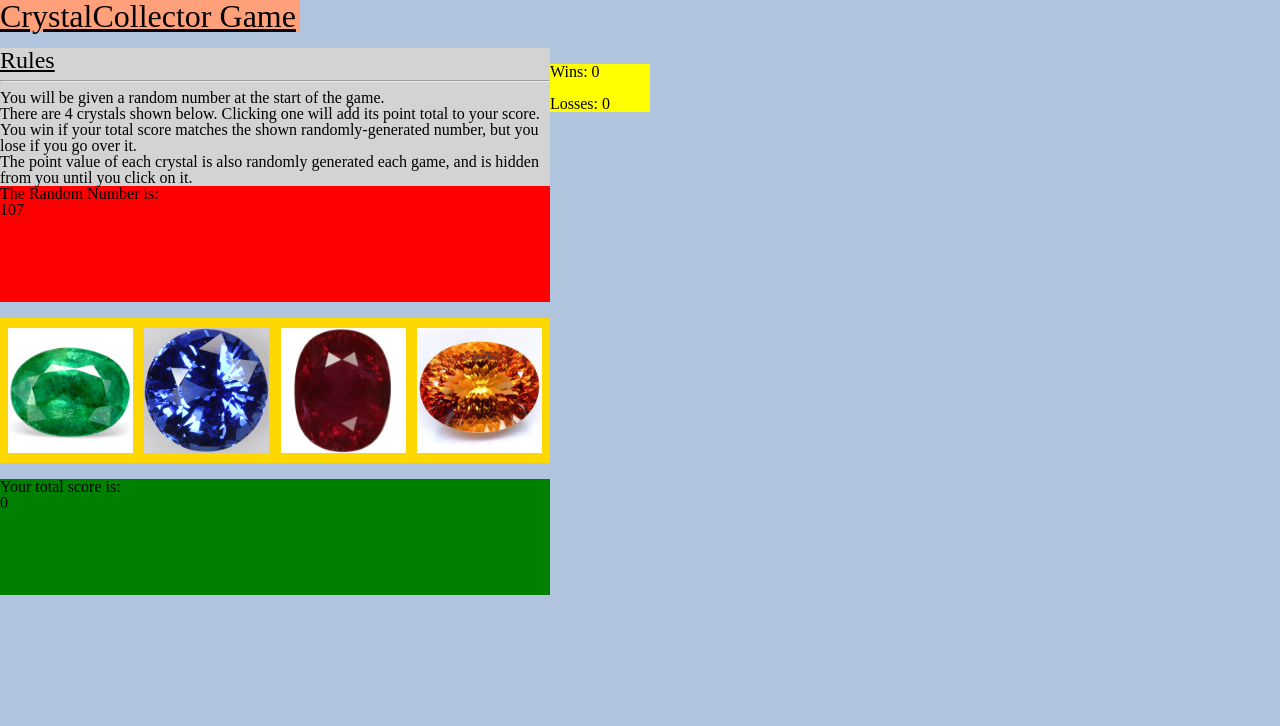
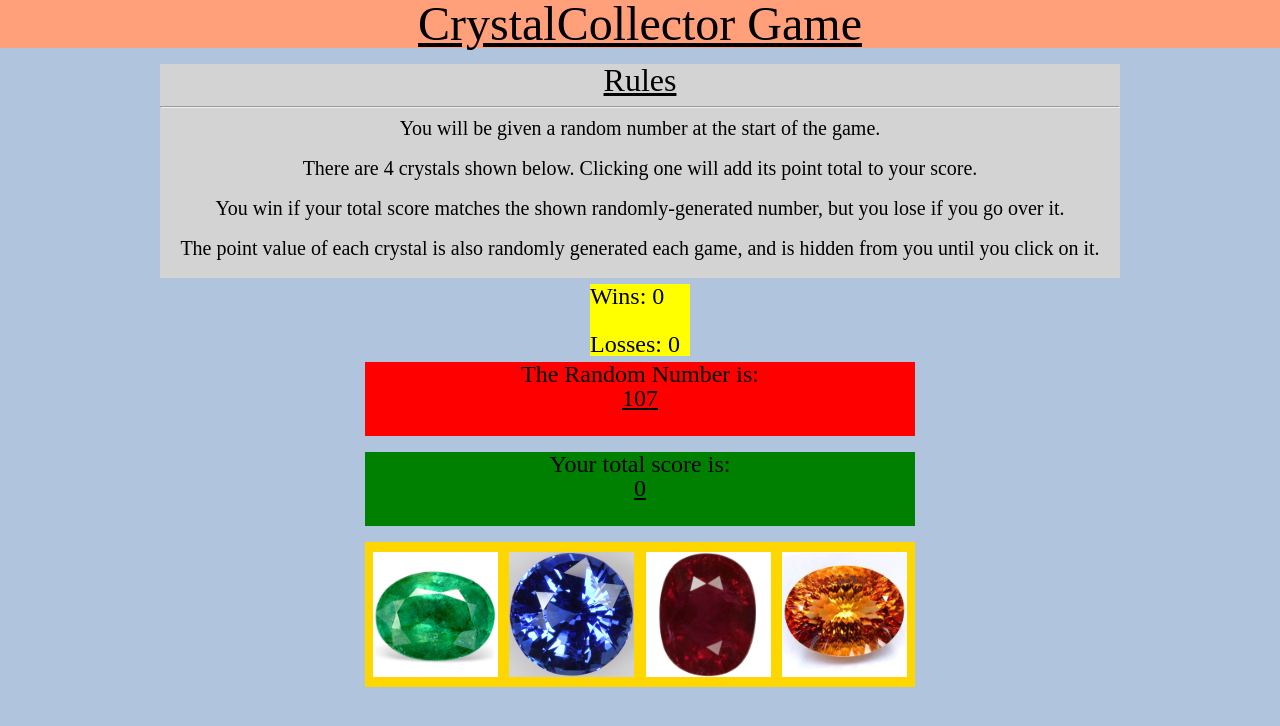
Before and after one commit to Bigminer106/week-4-game, a plain HTML site: page index.html in a window 1280 px wide. Drawn offline with nearby package versions, Linux system fonts and the light colour scheme.

Commit message:
Pretty Up CSS

```diff
--- a/assets/css/style.css
+++ b/assets/css/style.css
@@ -5,10 +5,12 @@ body {
 }
 
 .gameTitle {
-  font-size: 2rem;
-  width: 300px;
+  font-size: 3rem;
   text-decoration: underline black;
+  text-align: center;
   background-color: lightsalmon;
+  margin: 0 auto;
+  width: auto;
 }
 
 div {
@@ -16,41 +18,57 @@ div {
 }
 
 .rules {
-  font-size: 1.5rem;
+  font-size: 2rem;
   text-decoration: underline black;
 }
 
 .descript {
-  float: left;
+  margin: 0 auto;
+  font-size: 1.25rem;
+  text-align: center;
   background-color: lightgray;
+  width: 75%;
 }
 
 .rngTop {
   background-color: red;
+  margin: 0 auto;
+  font-size: 1.5rem;
+  text-align: center;
+  margin-top: -10px;
 }
 
 .rngShown {
-  height: 100px;
+  margin-top: auto;
+  height: 50px;
+  text-decoration: underline solid black;
 }
 
 .winLoss {
   background-color: yellow;
-  width: 550px;
-  float: left;
   width: 100px;
+  font-size: 1.5rem;
+  margin: 0 auto;
+  margin-top: -10px;
 }
 
 .totalScoreTop {
   background-color: green;
+  margin: 0 auto;
+  font-size: 1.5rem;
+  text-align: center;
 }
 
 .totalScoreShown {
-  height: 100px;
+  margin-top: auto;
+  height: 50px;
+  text-decoration: underline solid black;
 }
 
 .gems {
   background-color: gold;
   height: 145px;
+  margin: 0 auto;
 }
 
 .gem1, .gem2, .gem3, .gem4 {
--- a/assets/javascript/game.js
+++ b/assets/javascript/game.js
@@ -48,7 +48,7 @@ $(document).ready(function () {
 
       wins++;
 
-      $('.winLoss').html('<h1>Wins: ' + wins +     '</h1><br><h1>Losses: ' + losses + '</h1>');
+      $('.winLoss').html('<h1>Wins: ' + wins + '</h1><br><h1>Losses: ' + losses + '</h1>');
 
       randomGen = randomNumberFromRange(minRandomGen, maxRandomGen);
       $('.rngShown').html('<h1>' + randomGen + '</h1>');
@@ -77,8 +77,7 @@ $(document).ready(function () {
 
     $('.totalScoreShown').html('<h1>' + totalScore + '</h1>');
 
-    winner();
-    loser();
+    winLoss();
   });
 
   $('.gem3').click(function () {
@@ -86,8 +85,7 @@ $(document).ready(function () {
 
     $('.totalScoreShown').html('<h1>' + totalScore + '</h1>');
 
-    winner();
-    loser();
+    winLoss();
   });
 
   $('.gem4').click(function () {
@@ -95,8 +93,6 @@ $(document).ready(function () {
 
     $('.totalScoreShown').html('<h1>' + totalScore + '</h1>');
 
-    winner();
-    loser();
+    winLoss();
   });
-
 });
--- a/index.html
+++ b/index.html
@@ -17,9 +17,13 @@
     <h2 class="rules">Rules</h2>
     <hr>
     <p>You will be given a random number at the start of the game.</p>
+    <br>
     <p>There are 4 crystals shown below.  Clicking one will add its point total to your score.</p>
+    <br>
     <p>You win if your total score matches the shown randomly-generated number, but you lose if you go over it.</p>
+    <br>
     <p>The point value of each crystal is also randomly generated each game, and is hidden from you until you click on it.</p>
+    <br>
   </div>
   <br>
   <div class="winLoss"></div>
@@ -27,16 +31,16 @@
   <div class="rngTop">The Random Number is: </div>
   <div class="rngShown rngTop"></div>
   <br>
+  <div class="totalScoreTop">
+    <h2 class="total">Your total score is: </h2>
+  </div>
+  <div class="totalScoreShown totalScoreTop"></div>
+  <br>
   <div class="gems">
     <img src="./assets/images/emeraldGem.jpeg" alt="" class="gem1">
     <img src="./assets/images/sapphireGem.jpeg" alt="" class="gem2">
     <img src="./assets/images/rubyGem.jpg" alt="" class="gem3">
     <img src="./assets/images/topazGem.jpeg" alt="" class="gem4">
   </div>
-  <br>
-  <div class="totalScoreTop">
-    <h2 class="total">Your total score is: </h2>
-  </div>
-  <div class="totalScoreShown totalScoreTop"></div>
 </body>
 </html>
```
